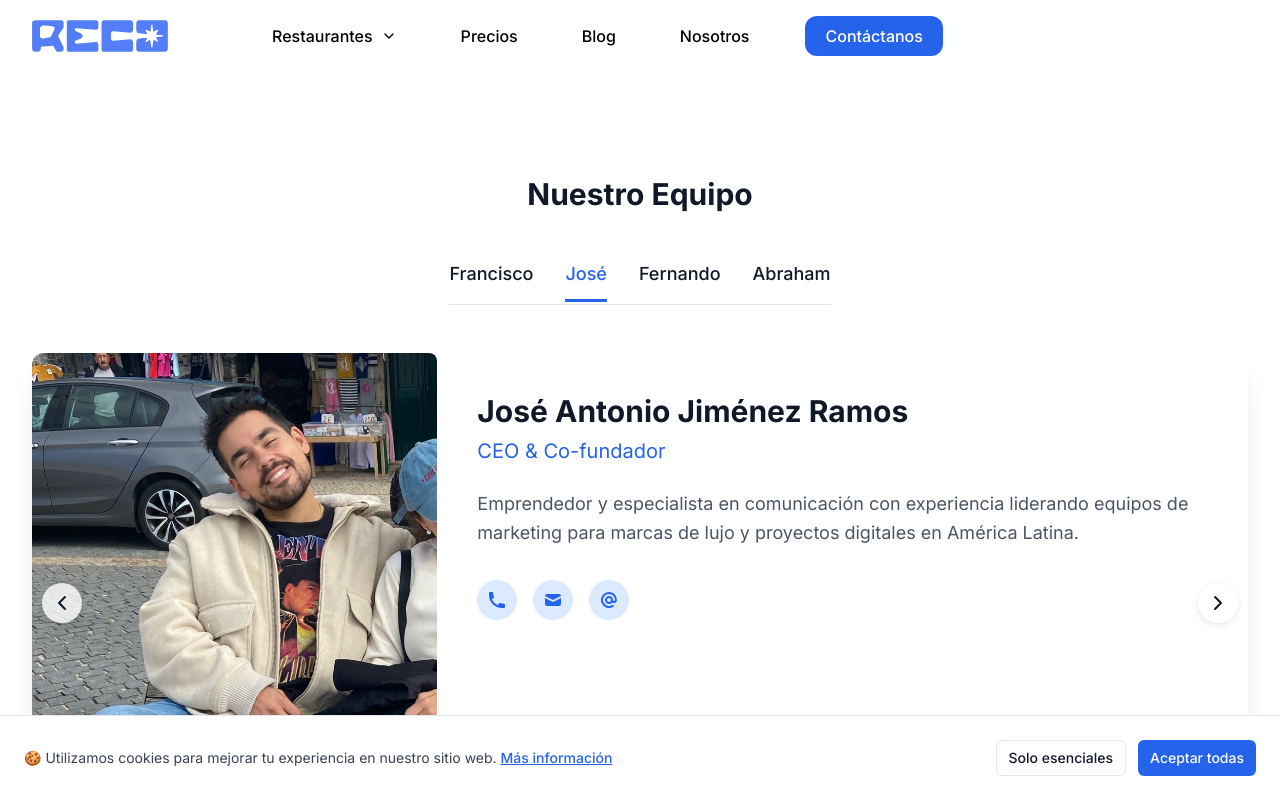
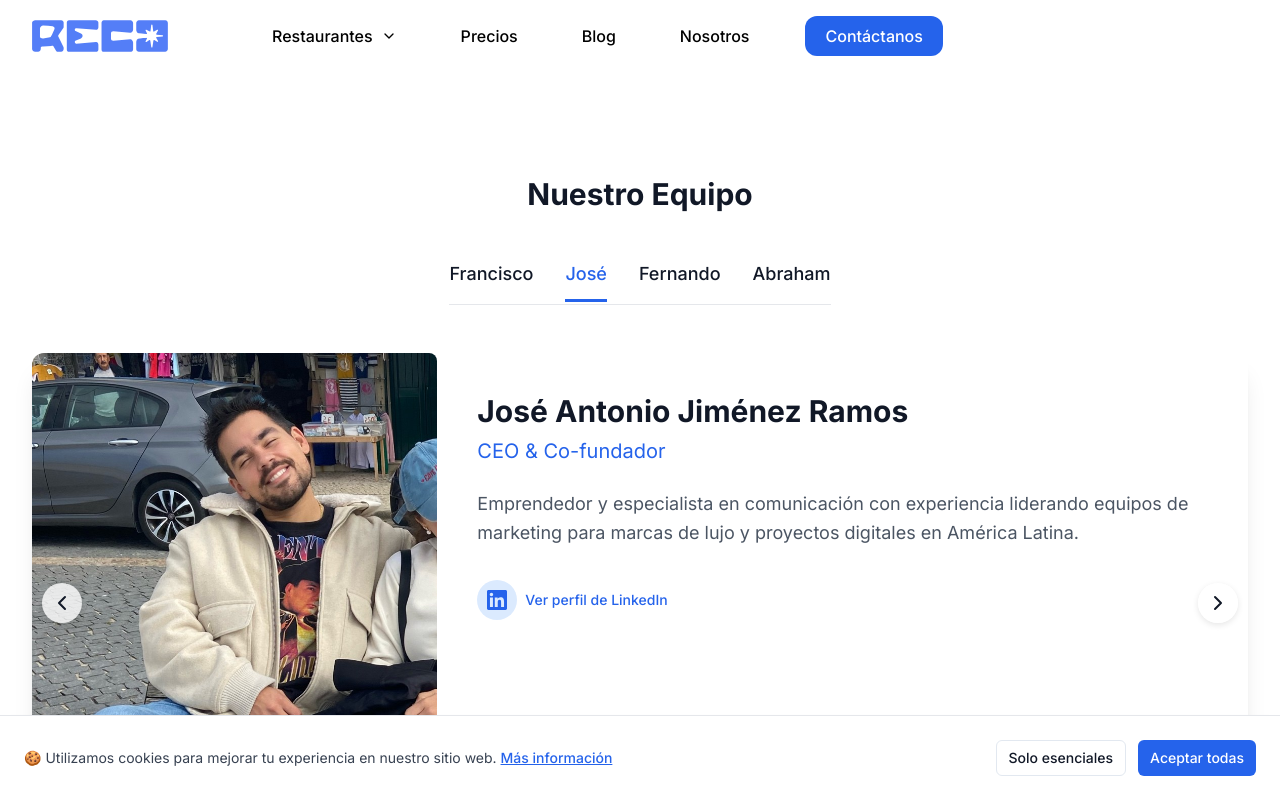
Before and after one commit to chico10117/reco_landing2, a SvelteKit app: page /nosotros in a window 1280 px wide. Shown: the top 800 px of the page. Built offline with nearby package versions, Linux system fonts and the light colour scheme.

Commit message:
Added linkedins to Nosotros section

```diff
--- a/src/routes/nosotros/+page.svelte
+++ b/src/routes/nosotros/+page.svelte
@@ -5,25 +5,29 @@
       nombre: 'Francisco Cordero',
       cargo: 'CTO & Co-fundador',
       foto: '/img/team/francisco.jpeg',
-      bio: 'Ingeniero electrónico con una década de experiencia liderando proyectos de hardware en Intel. Arquitecto de nuestra plataforma de IA y visionario de la digitalización del sector restaurantero.'
+      bio: 'Ingeniero electrónico con una década de experiencia liderando proyectos de hardware en Intel. Arquitecto de nuestra plataforma de IA y visionario de la digitalización del sector restaurantero.',
+      linkedin: 'https://www.linkedin.com/in/francisco-cordero-reco/'
     },
     {
       nombre: 'José Antonio Jiménez Ramos',
       cargo: 'CEO & Co-fundador',
       foto: '/img/team/jose.jpeg',
-      bio: 'Emprendedor y especialista en comunicación con experiencia liderando equipos de marketing para marcas de lujo y proyectos digitales en América Latina.'
+      bio: 'Emprendedor y especialista en comunicación con experiencia liderando equipos de marketing para marcas de lujo y proyectos digitales en América Latina.',
+      linkedin: 'https://www.linkedin.com/in/joseantoniojimenezramos/'
     },
     {
       nombre: 'Fernando Soto',
       cargo: 'Chief Revenue Officer',
       foto: '/img/team/fernando.jpeg',
-      bio: 'Más de 25 años de experiencia en revenue management, marketing y ventas en sectores Telco, Fintech y Hospitality. Experto en transformar desafíos operativos en historias de éxito.'
+      bio: 'Más de 25 años de experiencia en revenue management, marketing y ventas en sectores Telco, Fintech y Hospitality. Experto en transformar desafíos operativos en historias de éxito.',
+      linkedin: 'https://www.linkedin.com/in/fernandosotojaimes/'
     },
     {
       nombre: 'Abraham Hernández',
       cargo: 'Head de Producto',
       foto: '/img/team/abraham.jpeg',
-      bio: 'Diseñador de producto especializado en experiencia de usuario y estrategia digital. Lidera la evolución del Smart Menu con enfoque en usabilidad y eficiencia.'
+      bio: 'Diseñador de producto especializado en experiencia de usuario y estrategia digital. Lidera la evolución del Smart Menu con enfoque en usabilidad y eficiencia.',
+      linkedin: 'https://www.linkedin.com/in/dogcalas/'
     }
   ];
 
@@ -257,24 +261,24 @@
                   <p class="text-gray-600 text-lg leading-relaxed">{miembro.bio}</p>
                 </div>
 
-                <div class="mt-8 flex space-x-4">
-                  <div class="w-10 h-10 bg-blue-100 rounded-full flex items-center justify-center text-blue-600">
-                    <svg xmlns="http://www.w3.org/2000/svg" class="h-5 w-5" viewBox="0 0 20 20" fill="currentColor">
-                      <path d="M2 3a1 1 0 011-1h2.153a1 1 0 01.986.836l.74 4.435a1 1 0 01-.54 1.06l-1.548.773a11.037 11.037 0 006.105 6.105l.774-1.548a1 1 0 011.059-.54l4.435.74a1 1 0 01.836.986V17a1 1 0 01-1 1h-2C7.82 18 2 12.18 2 5V3z"></path>
-                    </svg>
-                  </div>
-                  <div class="w-10 h-10 bg-blue-100 rounded-full flex items-center justify-center text-blue-600">
-                    <svg xmlns="http://www.w3.org/2000/svg" class="h-5 w-5" viewBox="0 0 20 20" fill="currentColor">
-                      <path d="M2.003 5.884L10 9.882l7.997-3.998A2 2 0 0016 4H4a2 2 0 00-1.997 1.884z"></path>
-                      <path d="M18 8.118l-8 4-8-4V14a2 2 0 002 2h12a2 2 0 002-2V8.118z"></path>
-                    </svg>
-                  </div>
-                  <div class="w-10 h-10 bg-blue-100 rounded-full flex items-center justify-center text-blue-600">
-                    <svg xmlns="http://www.w3.org/2000/svg" class="h-5 w-5" viewBox="0 0 20 20" fill="currentColor">
-                      <path fill-rule="evenodd" d="M14.243 5.757a6 6 0 10-.986 9.284 1 1 0 111.087 1.678A8 8 0 1118 10a3 3 0 01-4.8 2.401A4 4 0 1114 10a1 1 0 102 0c0-1.537-.586-3.07-1.757-4.243zM12 10a2 2 0 10-4 0 2 2 0 004 0z" clip-rule="evenodd"></path>
-                    </svg>
-                  </div>
+                {#if miembro.linkedin}
+                <div class="mt-8">
+                  <a
+                    href={miembro.linkedin}
+                    target="_blank"
+                    rel="noopener noreferrer"
+                    class="inline-flex items-center space-x-2 text-blue-600 hover:text-blue-800 transition-colors"
+                    aria-label={`Ver perfil de LinkedIn de ${miembro.nombre}`}
+                  >
+                    <div class="w-10 h-10 bg-blue-100 rounded-full flex items-center justify-center hover:bg-blue-200 transition-colors">
+                      <svg xmlns="http://www.w3.org/2000/svg" class="h-5 w-5" fill="currentColor" viewBox="0 0 24 24">
+                        <path d="M20.447 20.452h-3.554v-5.569c0-1.328-.027-3.037-1.852-3.037-1.853 0-2.136 1.445-2.136 2.939v5.667H9.351V9h3.414v1.561h.046c.477-.9 1.637-1.85 3.37-1.85 3.601 0 4.267 2.37 4.267 5.455v6.286zM5.337 7.433c-1.144 0-2.063-.926-2.063-2.065 0-1.138.92-2.063 2.063-2.063 1.14 0 2.064.925 2.064 2.063 0 1.139-.925 2.065-2.064 2.065zm1.782 13.019H3.555V9h3.564v11.452zM22.225 0H1.771C.792 0 0 .774 0 1.729v20.542C0 23.227.792 24 1.771 24h20.451C23.2 24 24 23.227 24 22.271V1.729C24 .774 23.2 0 22.222 0h.003z"/>
+                      </svg>
+                    </div>
+                    <span class="text-sm font-medium">Ver perfil de LinkedIn</span>
+                  </a>
                 </div>
+                {/if}
               </div>
             </div>
           </div>
```
